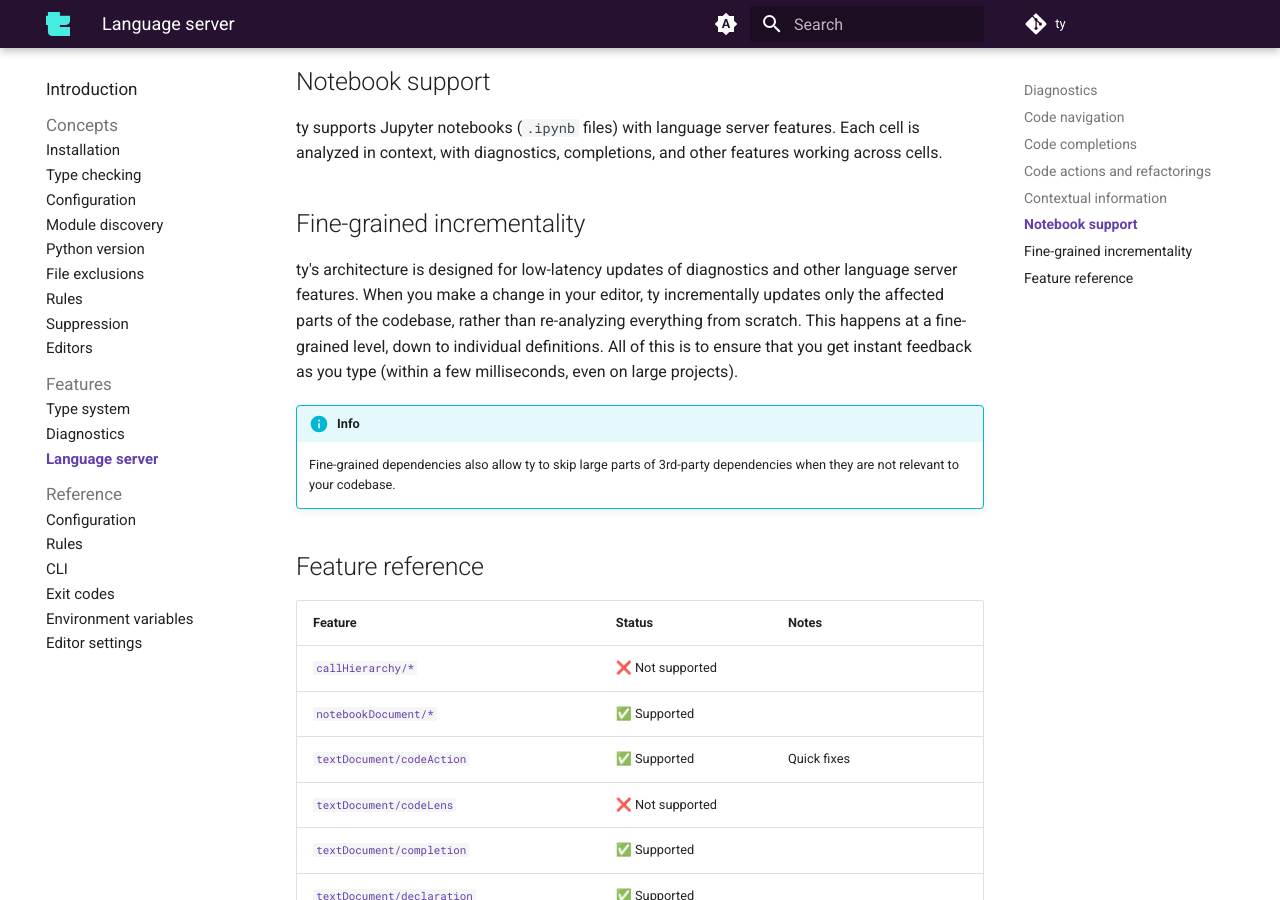
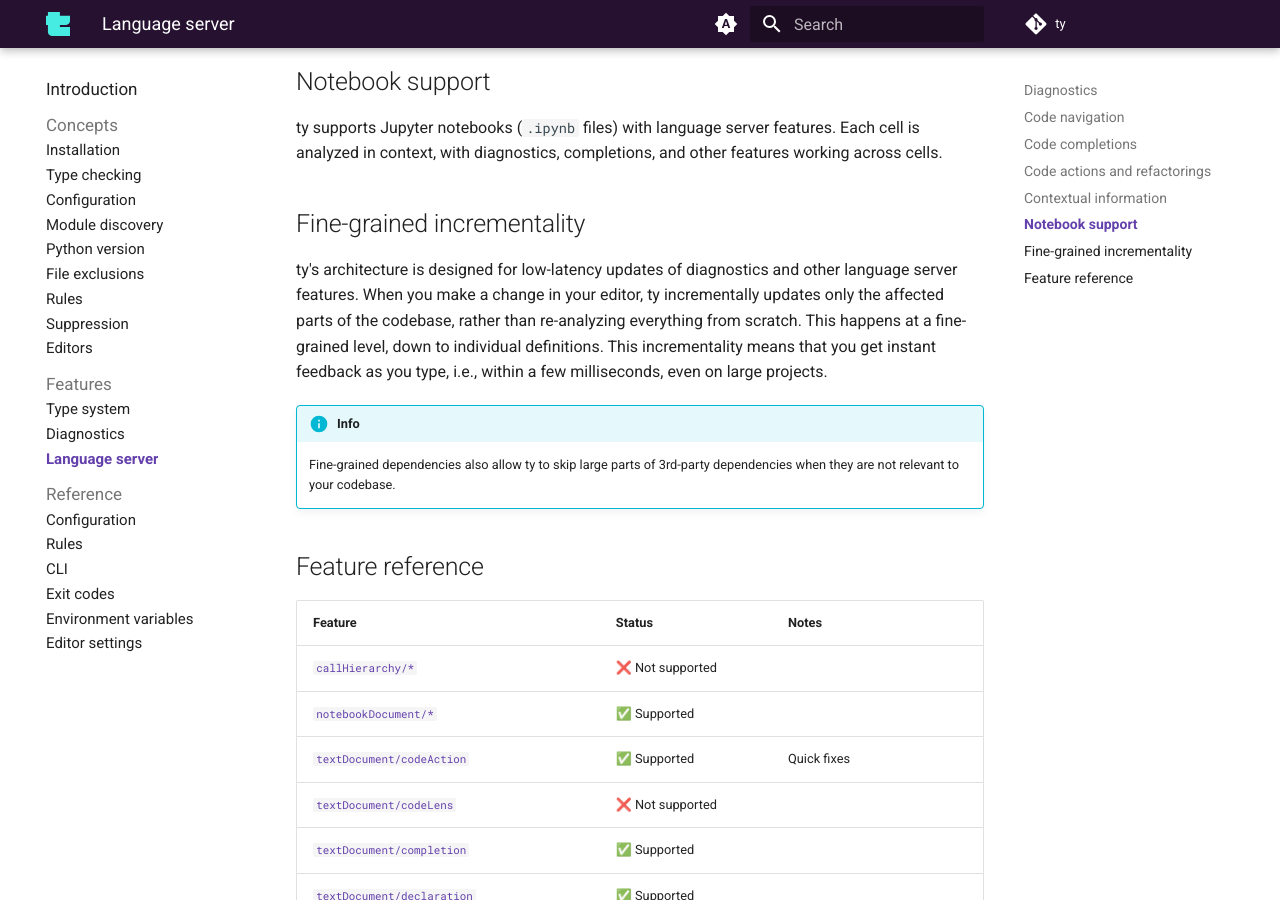
Before and after one commit to astral-sh/ty, an MkDocs documentation site: the page built from docs/features/language-server.md, in a window 1280 px wide and 900 px high, scrolled down 3739 px. Built offline with MkDocs 1.6.1 and Material for MkDocs 9.7.7, drawn with Linux system fonts in a browser that asks for light colours; comment, search, counter and statistics services are not loaded.

Commit message:
Zanie's comment

```diff
--- a/docs/features/language-server.md
+++ b/docs/features/language-server.md
@@ -97,8 +97,8 @@ analyzed in context, with diagnostics, completions, and other features working a
 ty's architecture is designed for low-latency updates of diagnostics and other language server features.
 When you make a change in your editor, ty incrementally updates only the affected parts of the
 codebase, rather than re-analyzing everything from scratch. This happens at a fine-grained level,
-down to individual definitions. All of this is to ensure that you get instant feedback as you type (within
-a few milliseconds, even on large projects).
+down to individual definitions. This incrementality means that you get instant feedback as you type, i.e.,
+within a few milliseconds, even on large projects.
 
 !!! info
 
```
